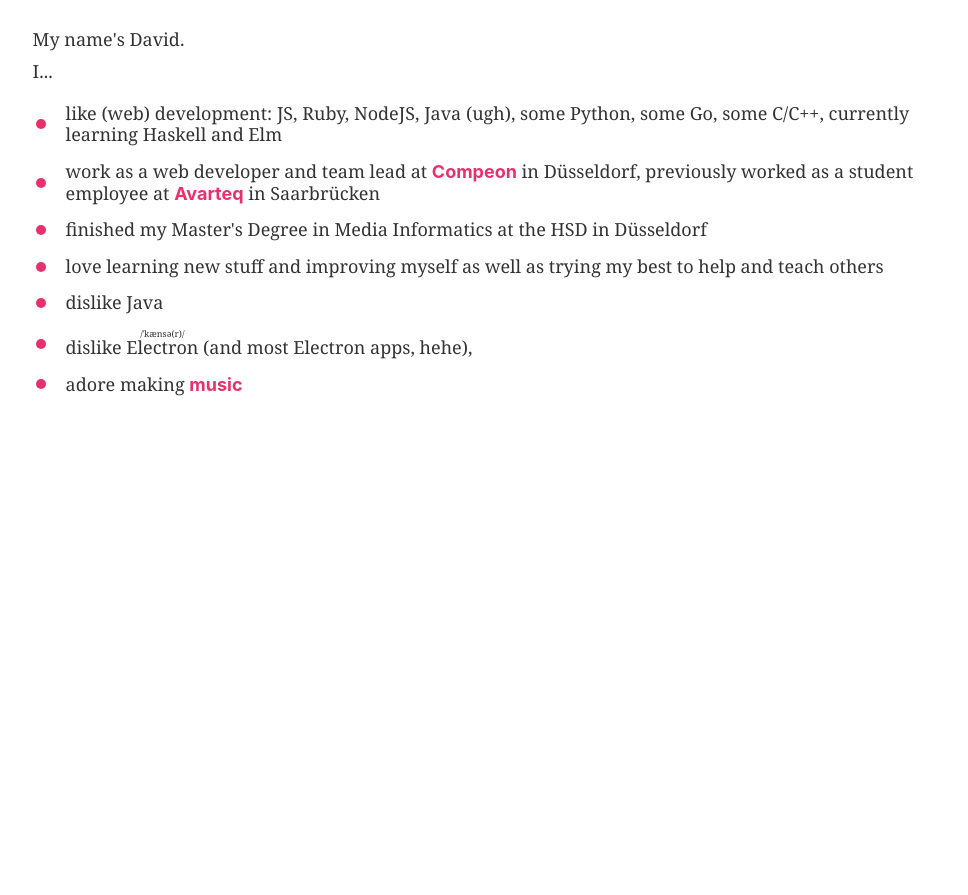
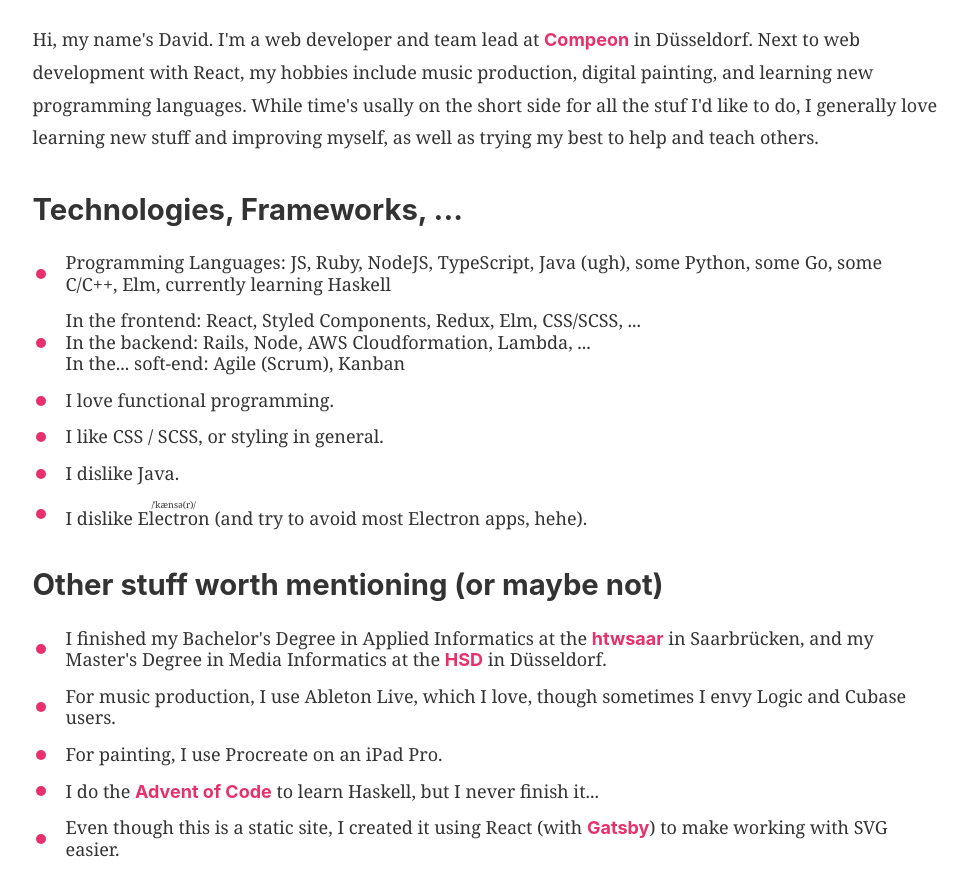
Before and after one commit to David3141/david3141.github.io, a Gatsby site: page / in a window 1280 px wide. Shown: the part 323-1218 px from the top of the page, without its empty margins (147-1115 px from the left). Before the commit the page ends 800 px from the top, so only its background shows below. Built offline with nearby package versions, Linux system fonts and the light colour scheme; Gatsby itself is replaced by a stand-in of ours.

Commit message:
Update home page

```diff
--- a/src/components/Paragraph.js
+++ b/src/components/Paragraph.js
@@ -4,6 +4,10 @@
 
 const Paragraph = styled.div`
   line-height: 1.8rem;
+
+  &:not(:last-child) {
+    margin-bottom: 40px;
+  }
 `
 
 const ParagraphWrapper = ({ children }) => <Paragraph>{children}</Paragraph>
--- a/src/pages/index.js
+++ b/src/pages/index.js
@@ -6,8 +6,6 @@
 import Link from '../components/Link'
 import Paragraph from '../components/Paragraph'
 
-
-const AVARTEQ_LINK = 'https://www.avarteq.de/'
 const COMPEON_LINK = 'https://www.compeon.de'
 
 const dotSize = 10
@@ -42,27 +40,62 @@
 
     <h1>About</h1>
     <Paragraph>
-      My name's David. <br/> I...
+      Hi, my name's David.
+      I'm a web developer and team lead at <Link href={COMPEON_LINK}>Compeon</Link> in Düsseldorf.
+      Next to web development with React, my hobbies include music production, digital painting, and learning new programming languages.
+      While time's usally on the short side for all the stuf I'd like to do,
+      I generally love learning new stuff and improving myself,
+      as well as trying my best to help and teach others.
+    </Paragraph>
+
+    <Paragraph>
+      <h2>Technologies, Frameworks, ...</h2>
       <ul>
         <ListElement>
-          like (web) development: JS, Ruby, NodeJS, Java (ugh), some Python, some Go,
-          some C/C++, currently learning Haskell and Elm
+          Programming Languages: JS, Ruby, NodeJS, TypeScript, Java (ugh), some Python, some Go,
+          some C/C++, Elm, currently learning Haskell
         </ListElement>
         <ListElement>
-          work as a web developer and team lead at <Link href={COMPEON_LINK}>Compeon</Link> in Düsseldorf,
-          previously worked as a student employee at <Link href={AVARTEQ_LINK}>Avarteq</Link> in
-          Saarbrücken
+          In the frontend: React, Styled Components, Redux, Elm, CSS/SCSS, ...
+          <br />
+          In the backend: Rails, Node, AWS Cloudformation, Lambda, ...
+          <br />
+          In the... soft-end: Agile (Scrum), Kanban
         </ListElement>
         <ListElement>
-          finished my Master's Degree in Media Informatics at the HSD in Düsseldorf
+          I love functional programming.
+        </ListElement>
+        <ListElement>I like CSS / SCSS, or styling in general.</ListElement>
+        <ListElement>I dislike Java.</ListElement>
+        <ListElement>
+          I dislike <Ruby rubyText='/ˈkænsə(r)/'>Electron</Ruby> (and try to avoid most Electron apps, hehe).
+        </ListElement>
+      </ul>
+    </Paragraph>
+
+    <Paragraph>
+      <h2>Other stuff worth mentioning (or maybe not)</h2>
+      <ul>
+        <ListElement>
+          I finished my Bachelor's Degree in Applied Informatics at
+          the <Link href="https://www.htwsaar.de/en">htwsaar</Link> in Saarbrücken,
+          and my Master's Degree in Media Informatics at
+          the <Link href="https://www.hs-duesseldorf.de/en">HSD</Link> in Düsseldorf.
         </ListElement>
         <ListElement>
-          love learning new stuff and improving myself as well as trying my best to help and
-          teach others
+          For music production, I use Ableton Live, which I love, though sometimes I envy Logic and Cubase users.
         </ListElement>
-        <ListElement>dislike Java</ListElement>
-        <ListElement>dislike <Ruby rubyText='/ˈkænsə(r)/'>Electron</Ruby> (and most Electron apps, hehe),</ListElement>
-        <ListElement>adore making <Link to='/music'>music</Link></ListElement>
+        <ListElement>
+          For painting, I use Procreate on an iPad Pro.
+        </ListElement>
+        <ListElement>
+          I do the <Link href="https://adventofcode.com/">Advent of Code</Link> to learn Haskell, but I never finish it...
+        </ListElement>
+        <ListElement>
+          Even though this is a static site, I created it using React
+          (with <Link href="https://www.gatsbyjs.com/">Gatsby</Link>)
+          to make working with SVG easier.
+        </ListElement>
       </ul>
     </Paragraph>
 
```
